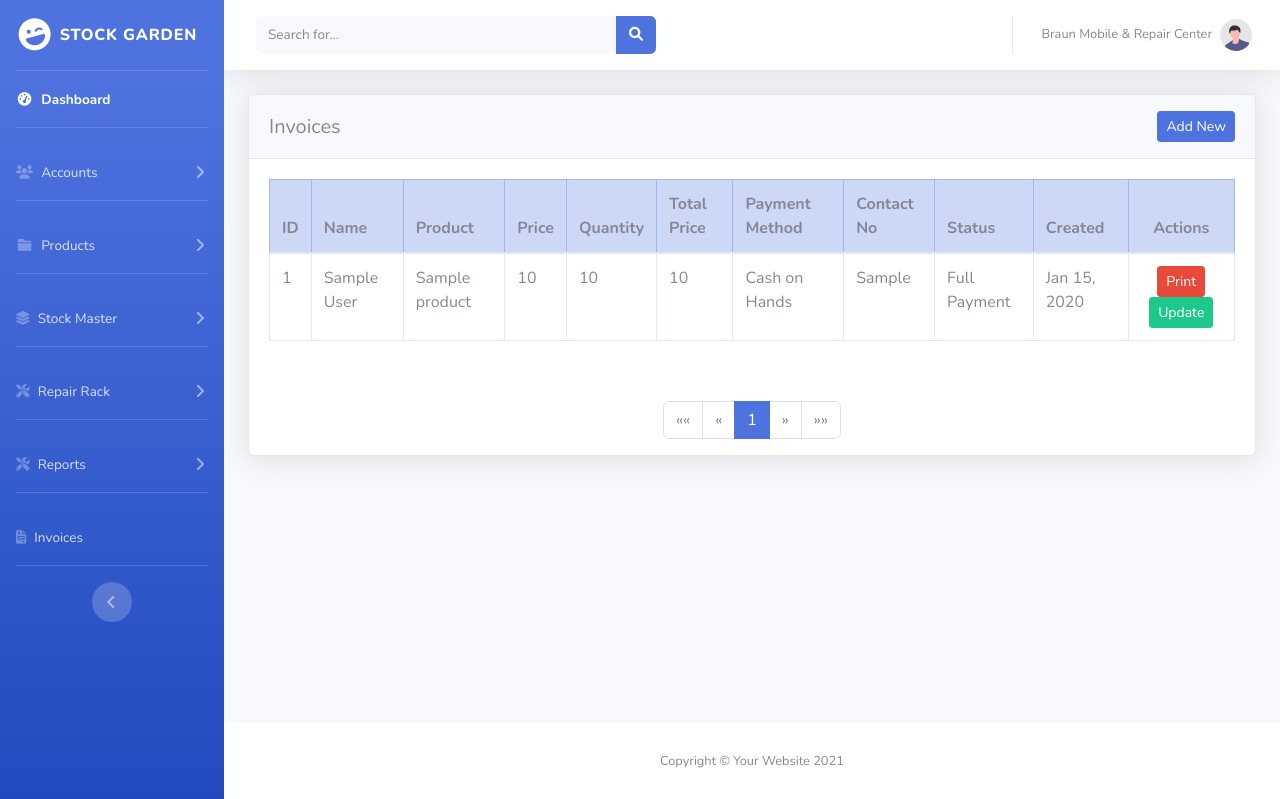
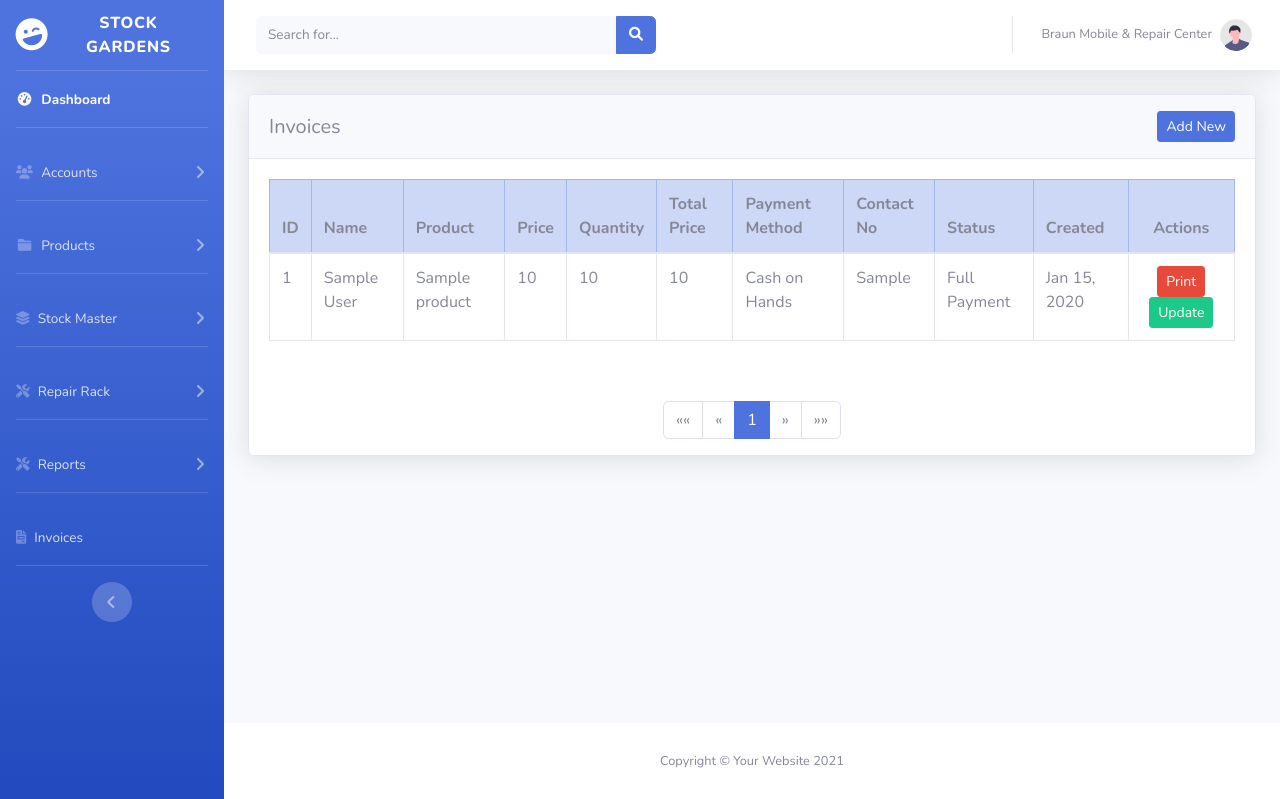
Before and after one commit to shyam-su/StockGarden, a Django app: page /invoice/ in a window 1280 px wide. Shown: the top 799 px of the page. Run offline with Django 5.2, Linux system fonts and the light colour scheme; tables that the repository leaves empty hold one stand-in row (values such as "Sample post"); some libraries are stand-ins or nearby versions.

Commit message:
name change

```diff
--- a/StockGarden/templates/base.html
+++ b/StockGarden/templates/base.html
@@ -67,7 +67,7 @@
                 <div class="sidebar-brand-icon rotate-n-15">
                     <i class="fas fa-laugh-wink"></i>
                 </div>
-                <div class="sidebar-brand-text mx-2" style="font-size: 16px;">Stock Garden</div>
+                <div class="sidebar-brand-text mx-2" style="font-size: 16px;">Stock Gardens</div>
 
             </a>
 
```
Also changed, not shown: StockGarden/migrations/0003_alter_invoice_payment_method_alter_invoice_status.py (added).
